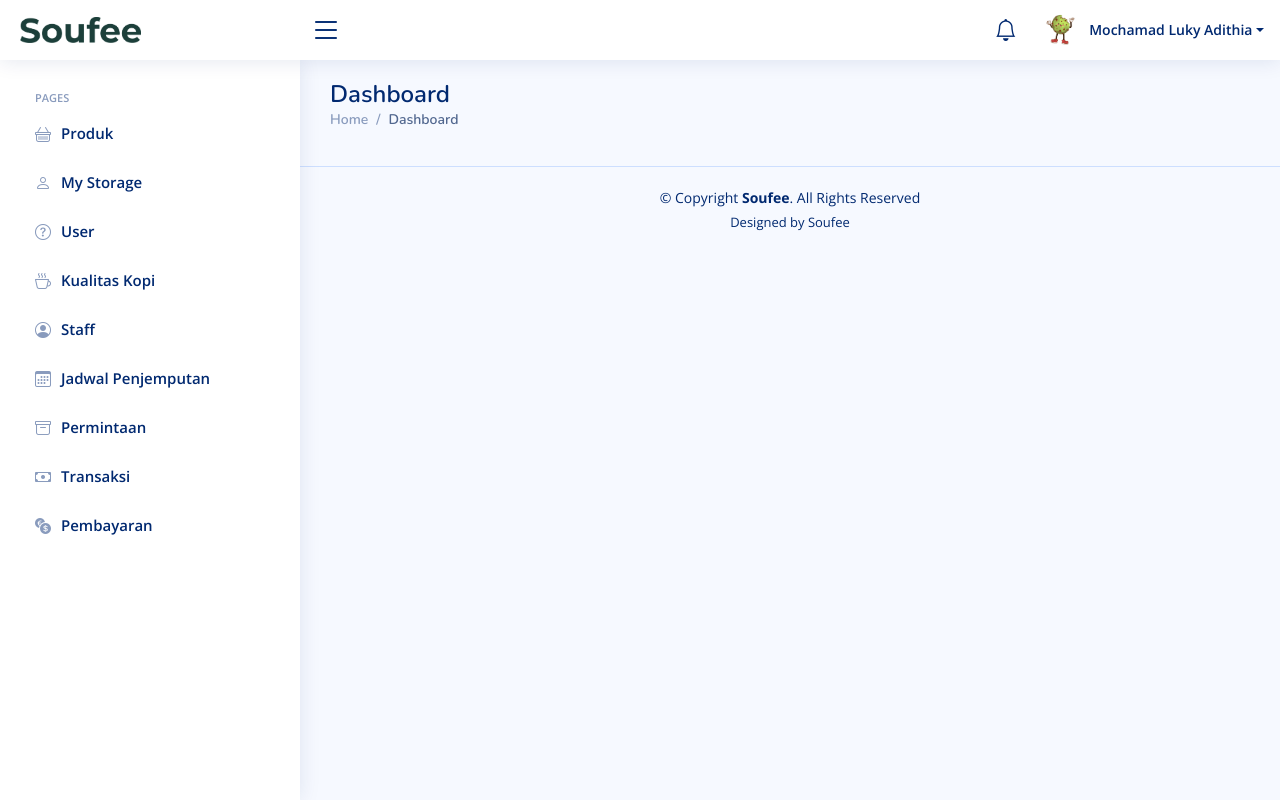
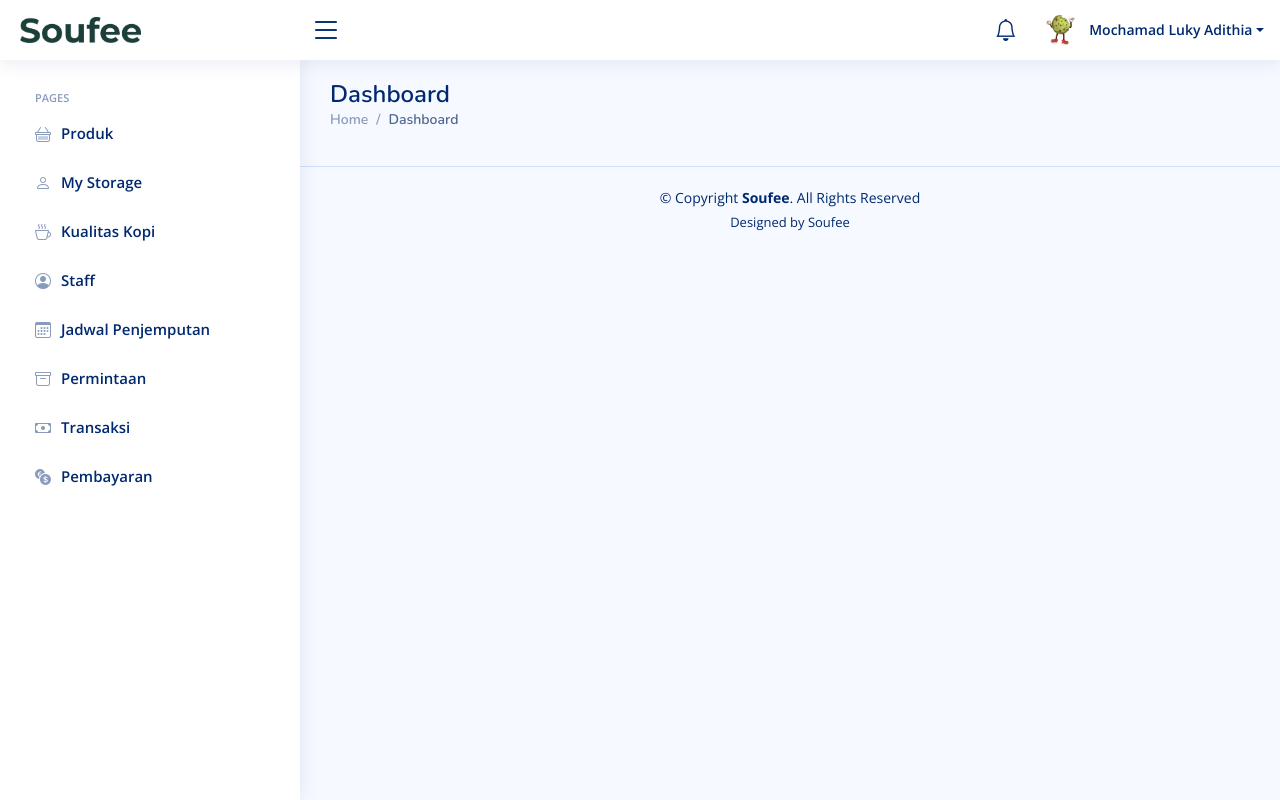
Before and after one commit to MochamadLukyAdithia/BackEndSoufee, a Laravel app: template resources/views/Pengepul/homepage.blade.php in a window 1280 px wide. Run offline with Laravel 12, Linux system fonts and the light colour scheme; the template is opened without the code that fills it, so the values that code supplies are empty; data comes from the database, SQL or seed files in the repository; style sheets or scripts are compiled from the project's sources; parts of the project's set-up code (start-up, migrations or seed data) failed here and were passed over; some libraries are stand-ins or nearby versions.

Commit message:
fix sidebar

```diff
--- a/resources/views/Pengepul/layouts/sidebar.blade.php
+++ b/resources/views/Pengepul/layouts/sidebar.blade.php
@@ -195,12 +195,12 @@
               </a>
           </li><!-- End Profile Page Nav -->
 
-          <li class="nav-item">
-              <a class="nav-link collapsed" href="{{ 'users' }}">
-                  <i class="bi bi-question-circle"></i>
-                  <span>User</span>
-              </a>
-          </li><!-- End F.A.Q Page Nav -->
+            {{-- <li class="nav-item">
+                <a class="nav-link collapsed" href="{{ 'users' }}">
+                    <i class="bi bi-question-circle"></i>
+                    <span>User</span>
+                </a>
+            </li><!-- End F.A.Q Page Nav --> --}}
 
           <li class="nav-item">
               <a class="nav-link collapsed" href="{{ 'kopis' }}">
```
